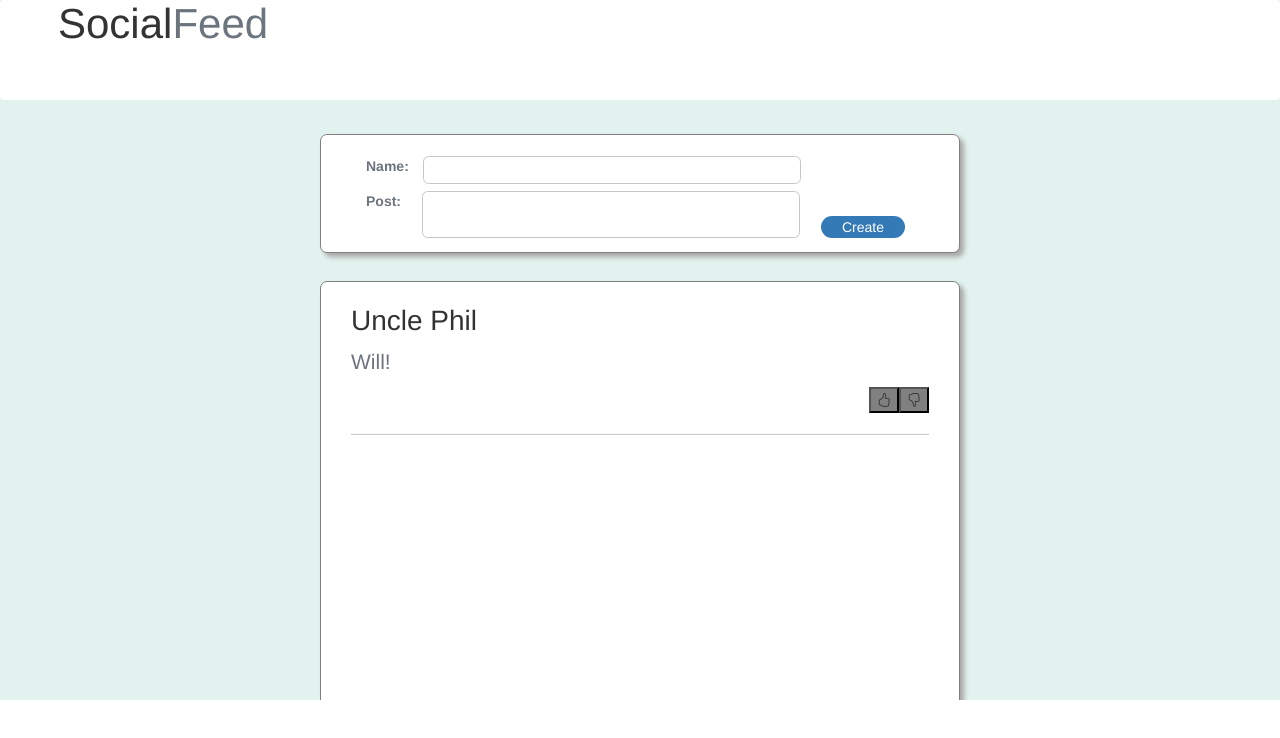
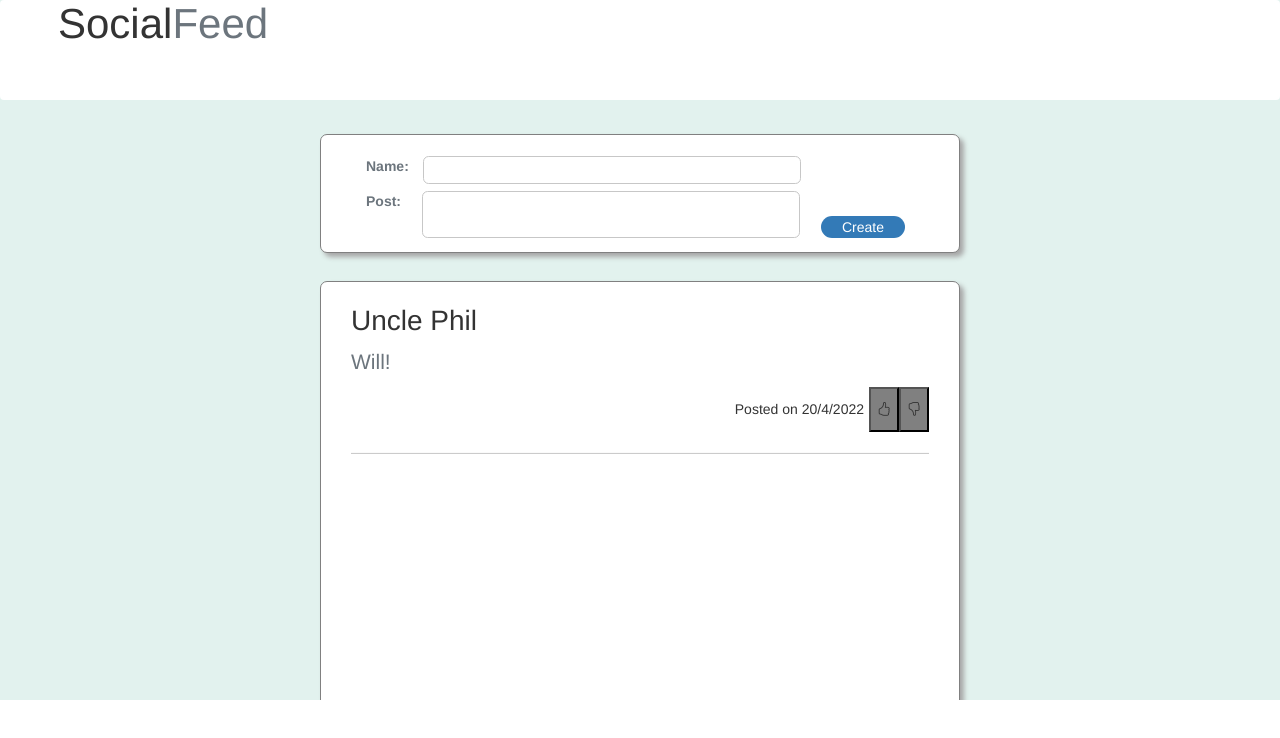
Before and after one commit to wmalott23/SocialFeed, a React (Create React App) app: page / in a window 1280 px wide. Shown: the top 738 px of the page. Built offline with nearby package versions, Linux system fonts and the light colour scheme.

Commit message:
Finished bonus user story

```diff
--- a/src/App.js
+++ b/src/App.js
@@ -7,7 +7,7 @@ import './App.css';
 
 function App() {
 
-  const [posts, setPosts] = useState([{username: "Uncle Phil", body: "Will!", likes: 0, dislikes: 0}])
+  const [posts, setPosts] = useState([{username: "Uncle Phil", body: "Will!"}])
 
   function addNewPost(post){
     let tempPosts = [...posts, post];
--- a/src/Components/Post/Post.jsx
+++ b/src/Components/Post/Post.jsx
@@ -6,14 +6,17 @@ import './Post.css'
 
 
 const Post = ({username, body}) => {
+    const current = new Date();
+    const date = `${current.getDate()}/${current.getMonth()+1}/${current.getFullYear()}`
 
     return (
         <div className='post container-fluid'>
             <h6 className="username justify-self-center">{username}</h6>
             <p className="message text-secondary">{body}</p>
-            <div className="d-flex flex-row-reverse">
+            <div className="d-flex justify-content-end">
+                <h5 className="p-2">Posted on {date}</h5>
+                <LikeButton />
                 <DislikeButton />
-                <LikeButton />
             </div>
             <hr/>
         </div>
```
